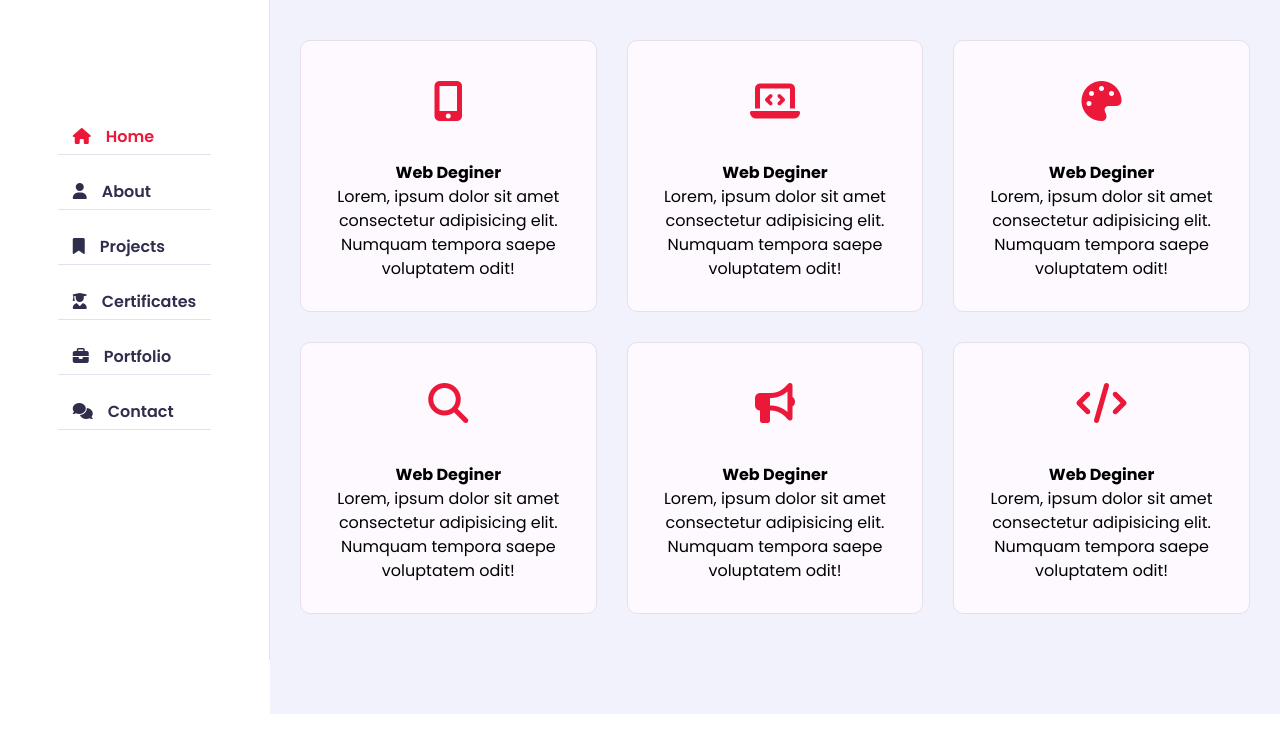
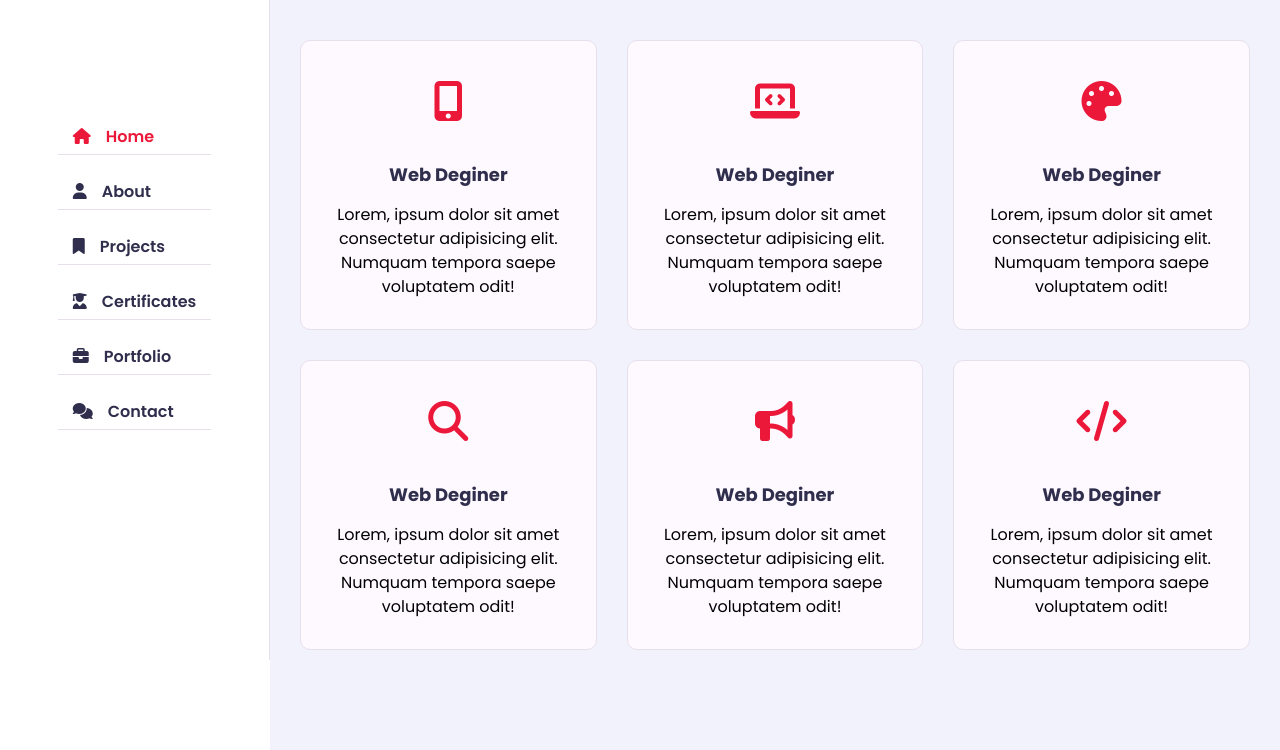
Before and after one commit to RajiaRani/Portfolio-Styles, a plain HTML site: page Portfolio3/index.html in a window 1280 px wide. Shown: the part 140-890 px from the top of the page. Before the commit the page ends 854 px from the top, so only its background shows below. Drawn offline with nearby package versions, Linux system fonts and the light colour scheme.

```diff
--- a/Portfolio3/style.css
+++ b/Portfolio3/style.css
@@ -533,3 +533,10 @@ h3.hello span {
     font-size: 25px;
     color: #ffffff;
 }
+.service .service-item .service-item-inner h4{
+    font-size: 18px;
+    margin-bottom: 15px;
+    color: var(--text-black-900);
+    font-weight: 700;
+    text-transform: capitalize;
+}
```
